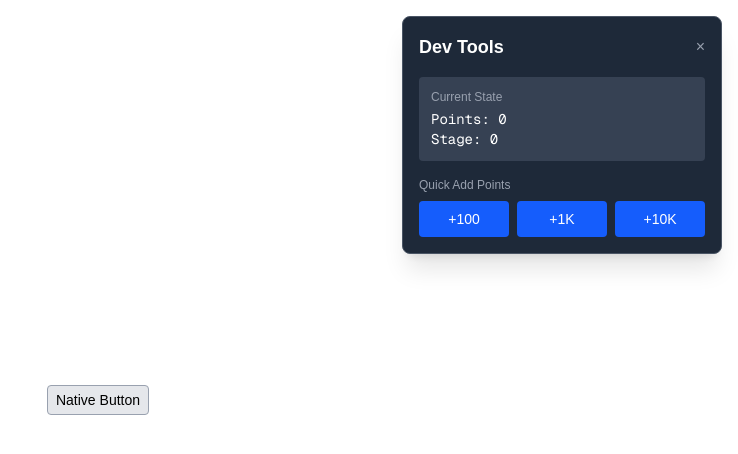
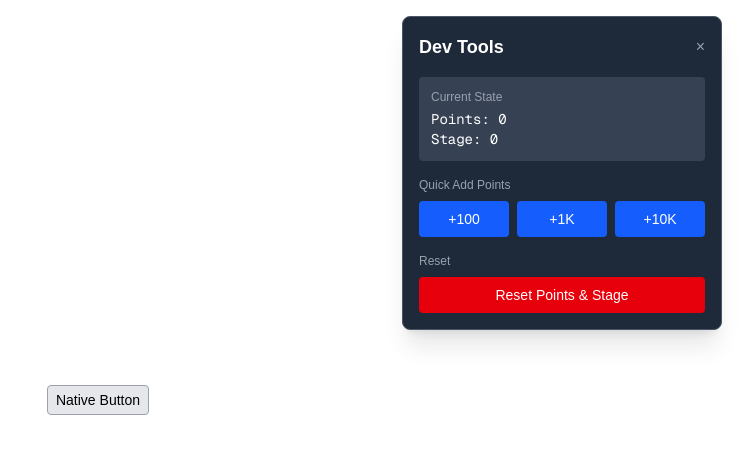
Before and after one commit to ahpxex/xtion-hackathon, a Next.js app: page / in a window 1280 px wide. Both pictures are taken after a click on the button "Dev Tools". Shown: the top 454 px of the page, without its empty margins (542-1280 px from the left). Built offline with nearby package versions, Linux system fonts and the light colour scheme.

Commit message:
Add reset function

```diff
--- a/app/components/DevTools.tsx
+++ b/app/components/DevTools.tsx
@@ -12,6 +12,11 @@ export default function DevTools() {
   const addPoints = (amount: number) => {
     setClickCount(prev => prev + amount);
     setStage(prev => prev + amount);
+  };
+
+  const resetState = () => {
+    setClickCount(0);
+    setStage(0);
   };
 
   return (
@@ -70,6 +75,17 @@ export default function DevTools() {
               </div>
             </div>
 
+            {/* Reset */}
+            <div>
+              <div className="text-xs text-gray-400 mb-2">Reset</div>
+              <button
+                onClick={resetState}
+                className="w-full bg-red-600 hover:bg-red-500 px-3 py-2 rounded text-sm transition-colors"
+              >
+                Reset Points & Stage
+              </button>
+            </div>
+
           </div>
         </div>
       )}
```
Also changed, not shown: 1 other file (tests, documents, lock files or other folders).
